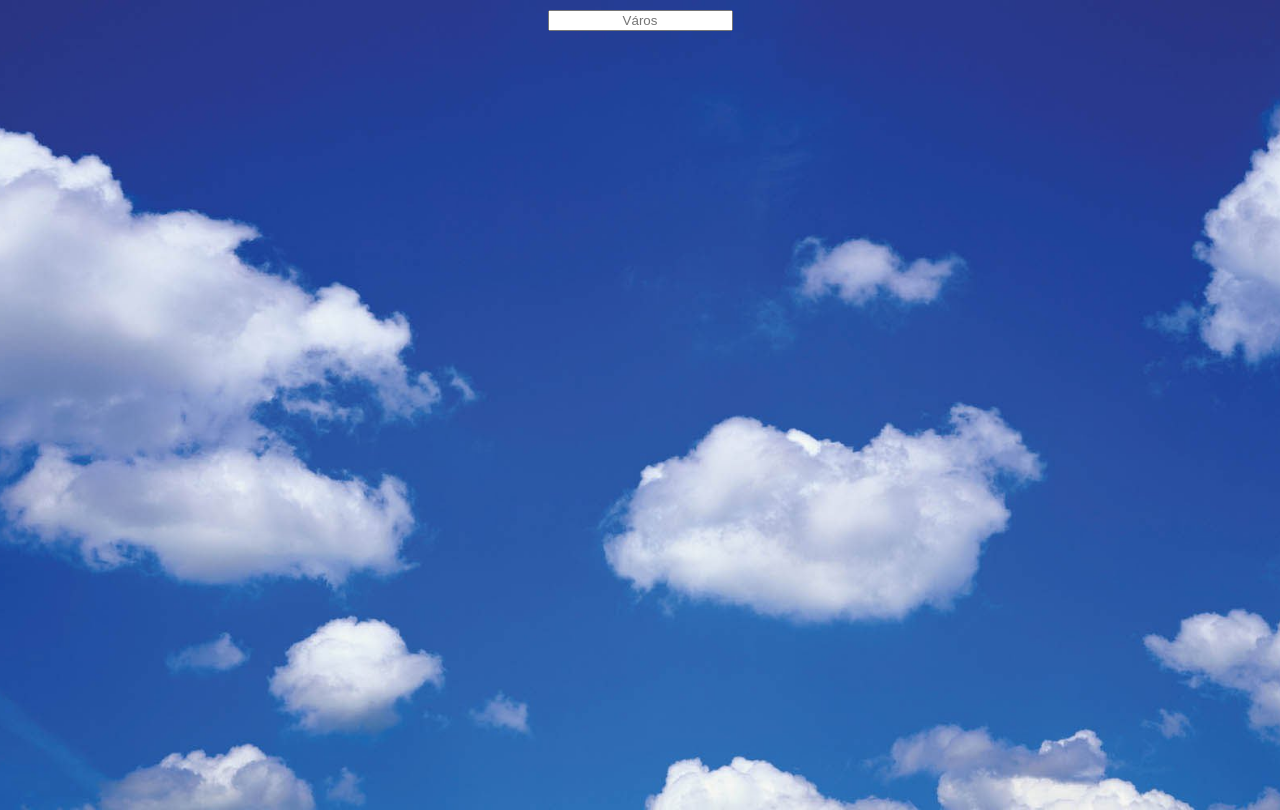
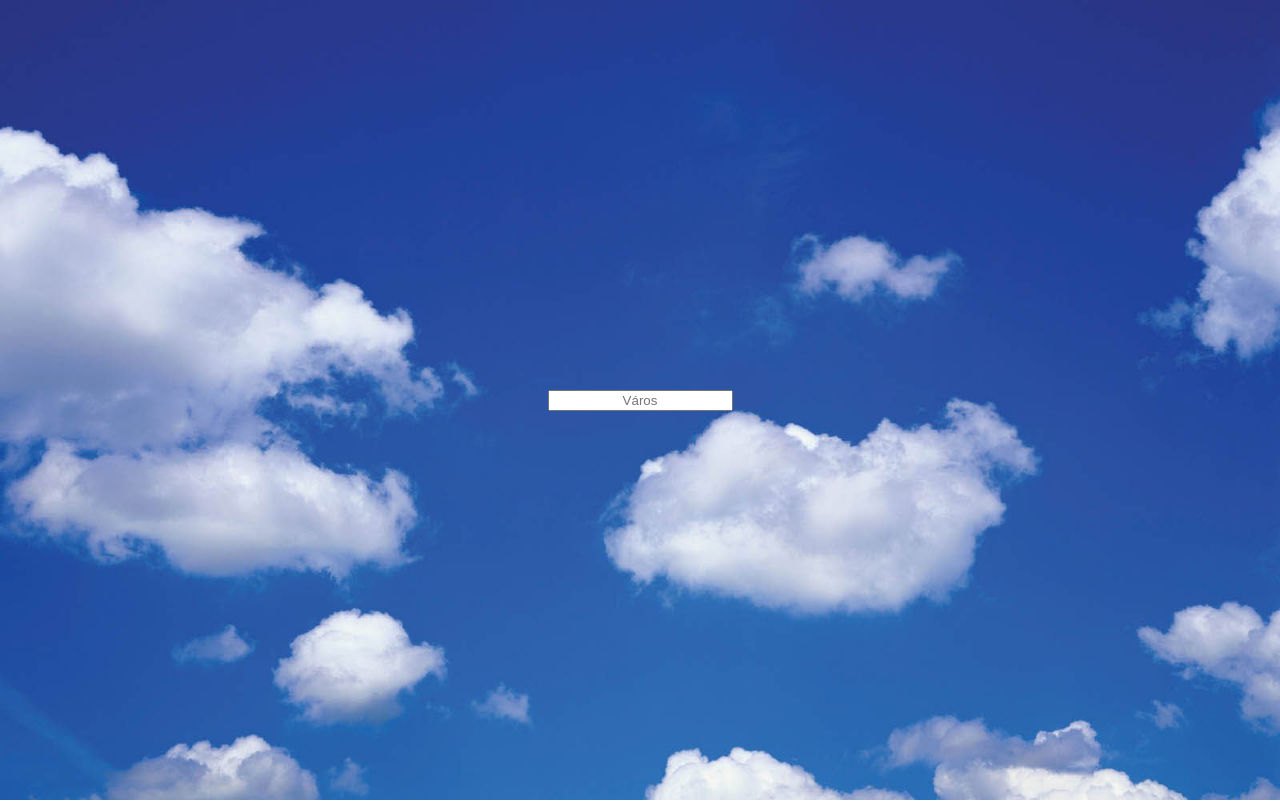
Before and after one commit to GogoMogo1989/react-weather-app-mobile, a React (Create React App) app: page / in a window 1280 px wide. Built offline with nearby package versions, Linux system fonts and the light colour scheme.

Commit message:
20220524

```diff
--- a/src/App.css
+++ b/src/App.css
@@ -1,4 +1,7 @@
 .App{
+    display: flex;
+    justify-content: center;
+    flex-direction: column;
     width:100%;
     height:100vh;
 }
--- a/src/components/forecast.css
+++ b/src/components/forecast.css
@@ -6,6 +6,7 @@
 .forecastCard img{
     display:flex;
     justify-content: center;
+    margin:auto;
 }
 
 .forecastCard h3{
@@ -35,5 +36,5 @@
     -webkit-backdrop-filter: blur( 15.5px );
     border-radius: 10px;
     border: 1px solid rgba( 255, 255, 255, 0.18 );
-    width: 15%;
+    width:10%;
 }
--- a/src/components/form.css
+++ b/src/components/form.css
@@ -1,7 +1,6 @@
 .formContainer{
     display:flex;
     justify-content:center;
-    margin-top:10px;
 }
 
 .input{
--- a/src/components/weather.css
+++ b/src/components/weather.css
@@ -36,6 +36,7 @@
 .img{
     display:flex;
     justify-content: center;
+    margin:auto;
 }
 
 .card{
@@ -45,6 +46,6 @@
     -webkit-backdrop-filter: blur( 15.5px );
     border-radius: 10px;
     border: 1px solid rgba( 255, 255, 255, 0.18 );
-    width:15%;
     margin:10px;
+    width:10%;
 }
```
Also changed, not shown: src/index.css (line endings or trailing spaces).
